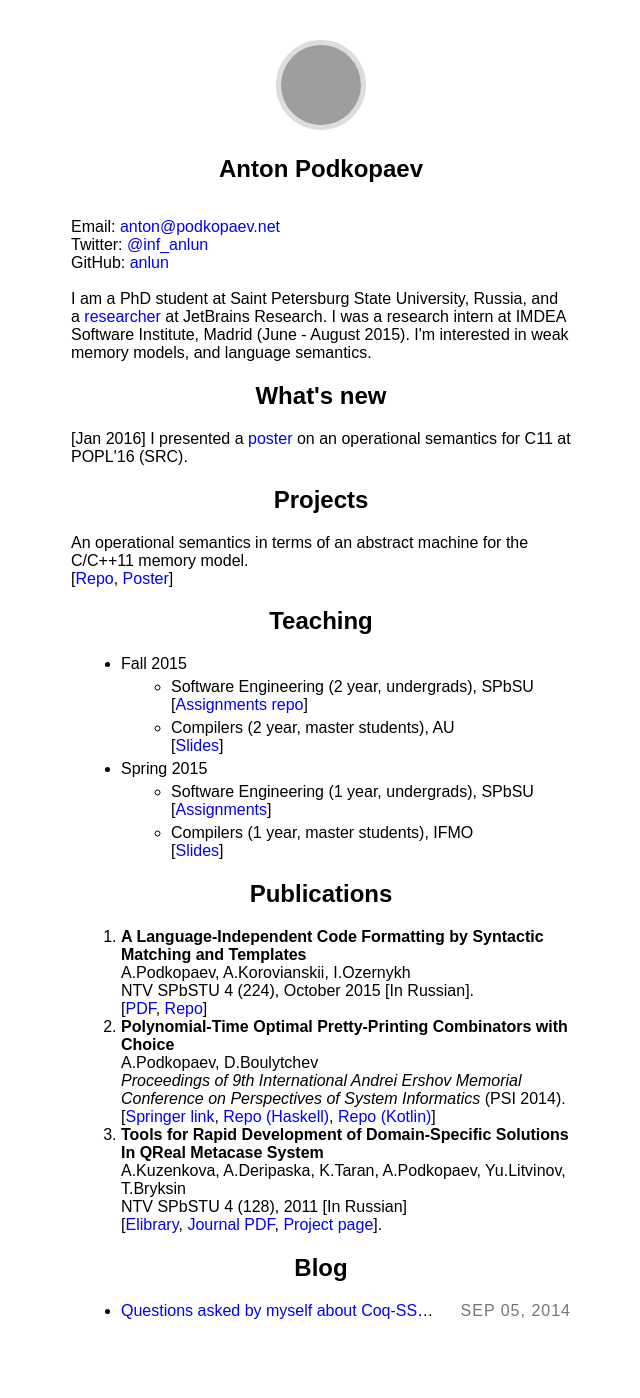
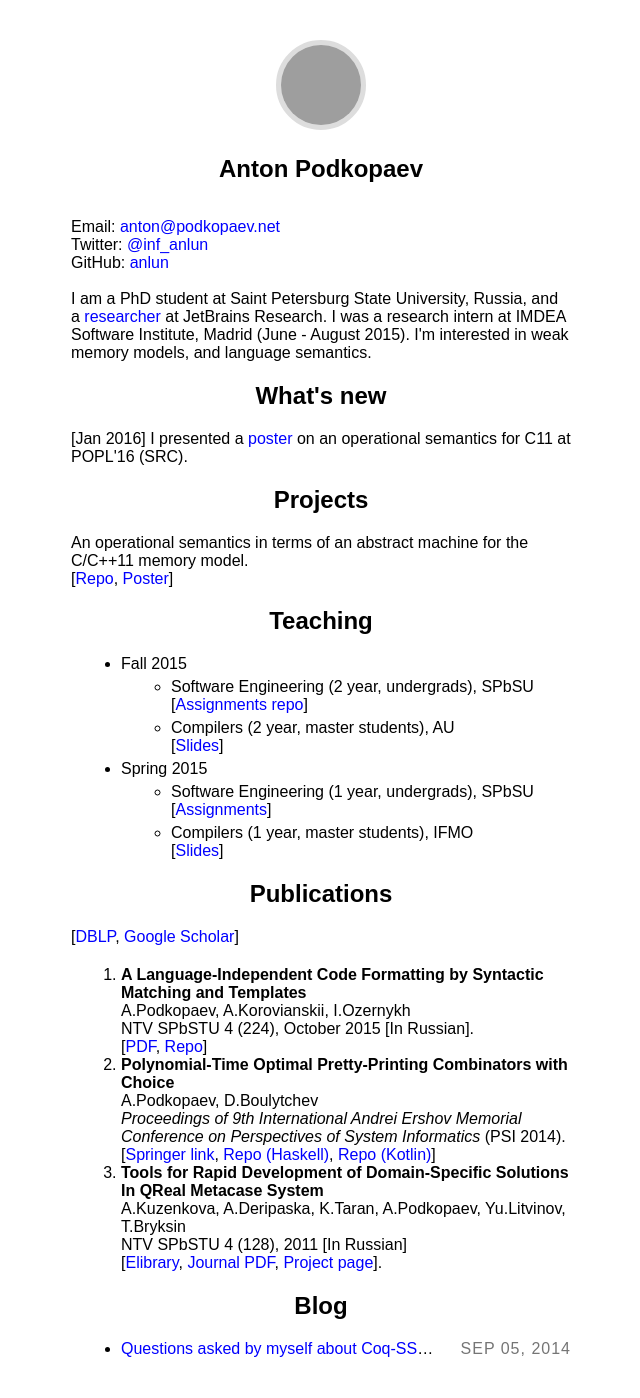
Before and after one commit to anlun/anlun.github.io, a Jekyll site: the page built from index.html, in a window 1280 px wide. Shown: the whole page, without its empty margins (319-959 px from the left). Built offline with Jekyll 4.4.1, drawn with Linux system fonts in a browser that asks for light colours; some web fonts are replaced; before the commit the page ends 1360 px from its top, so only the background shows below that; grey boxes are pictures that could not be loaded.

Commit message:
Added links to Google Scholar and DBLP.

```diff
--- a/index.html
+++ b/index.html
@@ -85,6 +85,8 @@ I'm interested in weak memory models, and language semantics.
 
 <section>
   <center><h1> Publications </h1></center>
+  [<a href="http://dblp.uni-trier.de/pers/hd/p/Podkopaev:Anton">DBLP</a>,
+   <a href="https://scholar.google.ru/citations?user=dAfcyZ0AAAAJ">Google Scholar</a>]
   <ol>
     <li> <b>A Language-Independent Code Formatting by Syntactic Matching and Templates</b>
          <br />
```
